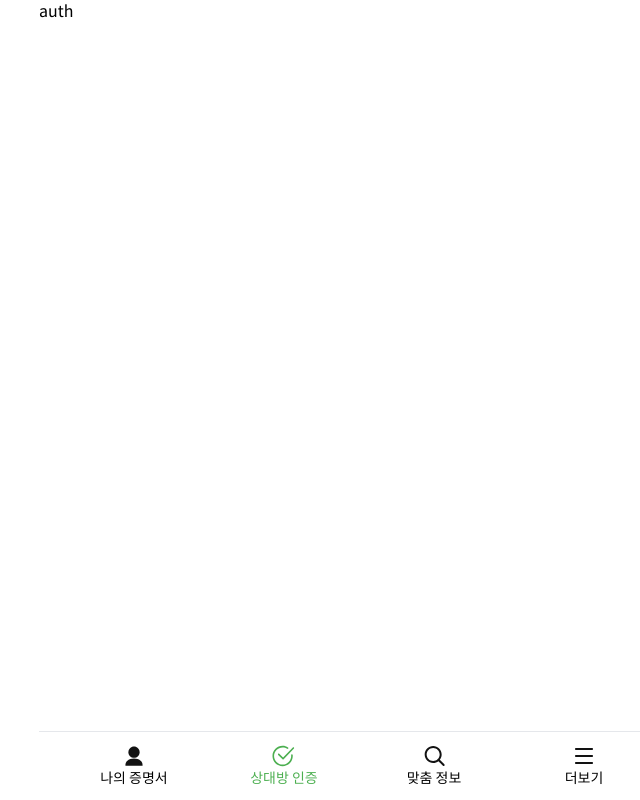
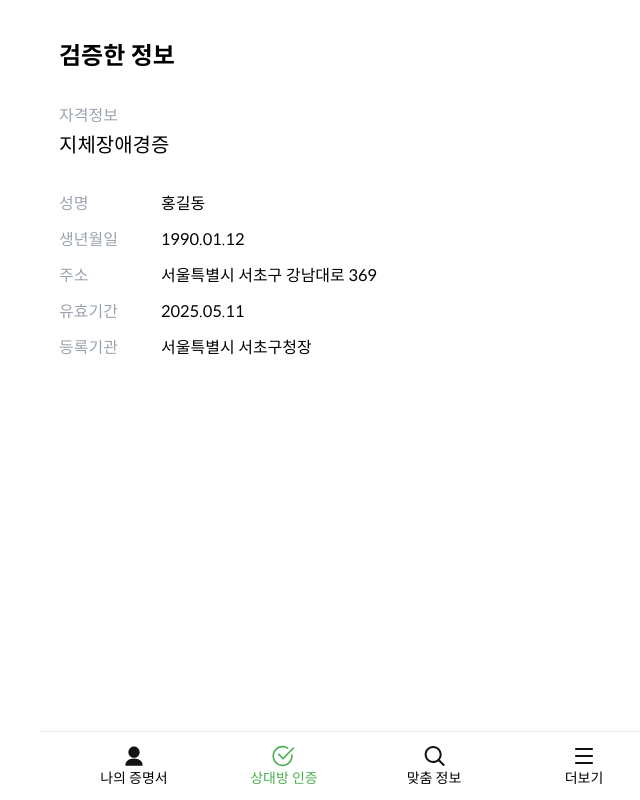
Before and after one commit to dzv123/nangman_azit_frontend, a Next.js app: page /auth in a window 1280 px wide. Shown: the whole page, without its empty margins (281-921 px from the left). Built offline with nearby package versions, Linux system fonts and the light colour scheme.

Commit message:
상대방 인증

```diff
--- a/app/(main)/auth/page.tsx
+++ b/app/(main)/auth/page.tsx
@@ -1,3 +1,49 @@
+"use client";
+
+import Image from "next/image";
+import AuthImg from "@/public/images/auth.svg";
+import { useEffect, useState } from "react";
+
 export default function Auth() {
-  return <div>auth</div>;
+  const [timer, setTimer] = useState(true);
+
+  useEffect(() => {
+    setTimeout(() => {
+      setTimer(false);
+    }, 2000);
+  }, []);
+
+  return (
+    <div>
+      {timer && (
+        <Image
+          src={AuthImg}
+          alt="auth"
+          className="fixed z-50 w-full"
+          style={{
+            objectFit: "cover",
+          }}
+        />
+      )}
+      <div className="mx-5 flex flex-col gap-8">
+        <div className="text-2xl font-bold pt-10">검증한 정보</div>
+        <div>
+          <div className="text-gray-400">자격정보</div>
+          <div className="text-xl pt-1">지체장애경증</div>
+        </div>
+        <div className="grid grid-cols-[90px_1fr] gap-3">
+          <div className="text-gray-400">성명</div>
+          <div>홍길동</div>
+          <div className="text-gray-400">생년월일</div>
+          <div>1990.01.12</div>
+          <div className="text-gray-400">주소</div>
+          <div>서울특별시 서초구 강남대로 369</div>
+          <div className="text-gray-400">유효기간</div>
+          <div>2025.05.11</div>
+          <div className="text-gray-400">등록기관</div>
+          <div>서울특별시 서초구청장</div>
+        </div>
+      </div>
+    </div>
+  );
 }
--- a/app/(main)/info/page.tsx
+++ b/app/(main)/info/page.tsx
@@ -1,3 +1,3 @@
 export default function Info() {
-  return <div>info</div>;
+  return <div></div>;
 }
--- a/app/(main)/main/mainContents.tsx
+++ b/app/(main)/main/mainContents.tsx
@@ -5,7 +5,7 @@ import Logo from "@/public/Logo.svg";
 import { useState } from "react";
 
 export default function MainContents() {
-  const [toggle, setToggle] = useState(true);
+  const [toggle, setToggle] = useState(false);
 
   return (
     <div>
--- a/app/(main)/main/page.tsx
+++ b/app/(main)/main/page.tsx
@@ -1,6 +1,12 @@
 import MainContents from "./mainContents";
 
-export default function Main() {
+interface SearchParams {
+  password: string;
+}
+
+export default function Main({ searchParams }: { searchParams: SearchParams }) {
+  const pw = searchParams.password;
+  console.log(pw);
   return (
     <div>
       <MainContents />
--- a/app/(main)/more/page.tsx
+++ b/app/(main)/more/page.tsx
@@ -1,3 +1,3 @@
 export default function More() {
-  return <div>more</div>;
+  return <div></div>;
 }
--- a/app/page.tsx
+++ b/app/page.tsx
@@ -48,7 +48,10 @@ export default function Home() {
             />
           </svg>
         </Link>
-        <div className="flex mx-4 justify-between rounded-md text-xl px-5 py-3 bg-gray-100">
+        <Link
+          href={"/auth"}
+          className="flex mx-4 justify-between rounded-md text-xl px-5 py-3 bg-gray-100"
+        >
           <div className="flex gap-3">
             <svg
               width="24"
@@ -94,7 +97,7 @@ export default function Home() {
               fill="#121212"
             />
           </svg>
-        </div>
+        </Link>
       </div>
     </div>
   );
--- a/app/password/page.tsx
+++ b/app/password/page.tsx
@@ -10,8 +10,7 @@ export default function Password() {
 
   useEffect(() => {
     if (password.length === 6) {
-      localStorage.setItem("password", password);
-      router.push("/main");
+      router.push(`/main?password=${password}`);
     }
   });
 
```
Also changed, not shown: public/images/auth.svg (added).
